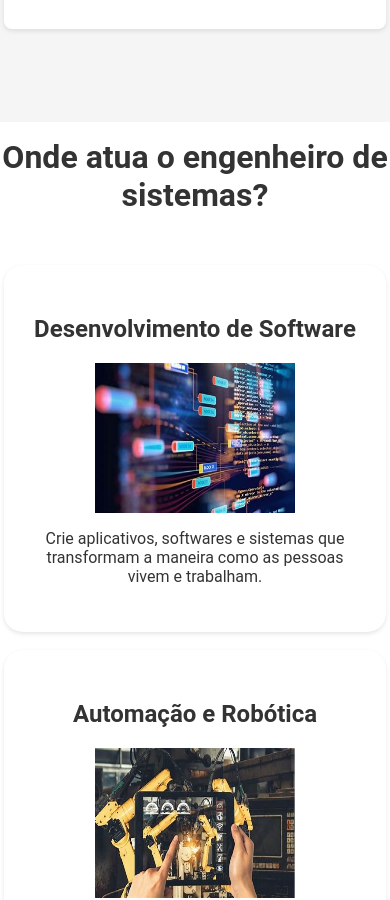
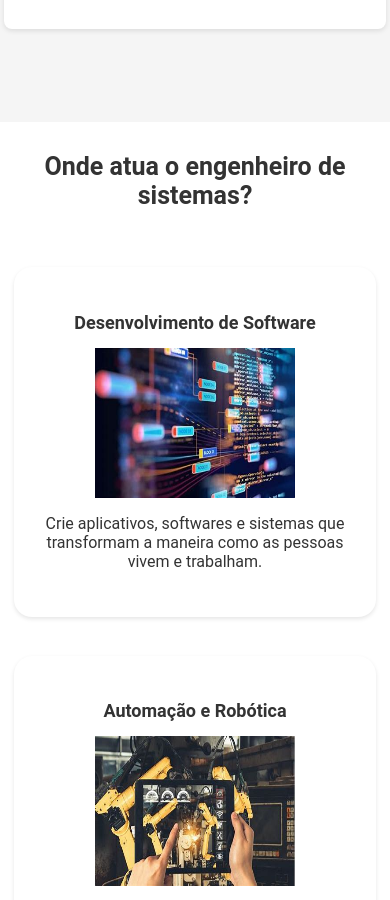
Before and after one commit to Facnelli/Introdu--o-SITE, a React (Vite) app: page /areas in a window 390 px wide. Shown: the part 1920-2820 px from the top of the page. Built offline with nearby package versions, Linux system fonts and the light colour scheme.

Commit message:
area atuacao mobile

```diff
--- a/src/Componentes/CampoAreas/CampoAreas.jsx
+++ b/src/Componentes/CampoAreas/CampoAreas.jsx
@@ -1,4 +1,4 @@
-import { Cards, CardsStyle } from "./Style";
+import { Cards, CardsStyle, H2 } from "./Style";
 import software from "../../Images/DesenvolvimentoSoftware.jpg";
 import Automacao from "../../Images/Automacao.jpg";
 import Redes from "../../Images/Redes.jpg";
@@ -9,7 +9,7 @@ export function CampoAreas({ titulo, descricao, imagem }) {
   return (
     <CardsStyle>
       <Cards>
-        <h2>{titulo}</h2>
+        <H2>{titulo}</H2>
         <img
           style={{ width: "200px", height: "150px" }}
           src={imagem}
--- a/src/Componentes/CampoAreas/Style.js
+++ b/src/Componentes/CampoAreas/Style.js
@@ -21,4 +21,12 @@ export const Cards = styled.div`
   align-items: center;
   height: fit-content;
   background-color: white;
+
+  @media (max-width: 500px) {
+    width: 90%;
+    margin: 10px;
+  }
 `;
+export const H2 = styled.h2`
+  font-size: 18px;
+`;
--- a/src/paginas/AreasAtuacao/Style.js
+++ b/src/paginas/AreasAtuacao/Style.js
@@ -53,5 +53,9 @@ export const CampoAreasStyle = styled.div`
 
 export const Titulo = styled.h1`
   margin-top: 4%;
+  @media (max-width: 500px) {
+    margin-top: 30px;
+    font-size: 25px;
+  }
 `;
 export const Subtitulo = styled.h2``;
```
Also changed, not shown: src/header/style.js (+5 -5 lines), src/paginas/Home/Style.js (+6 -6 lines).
